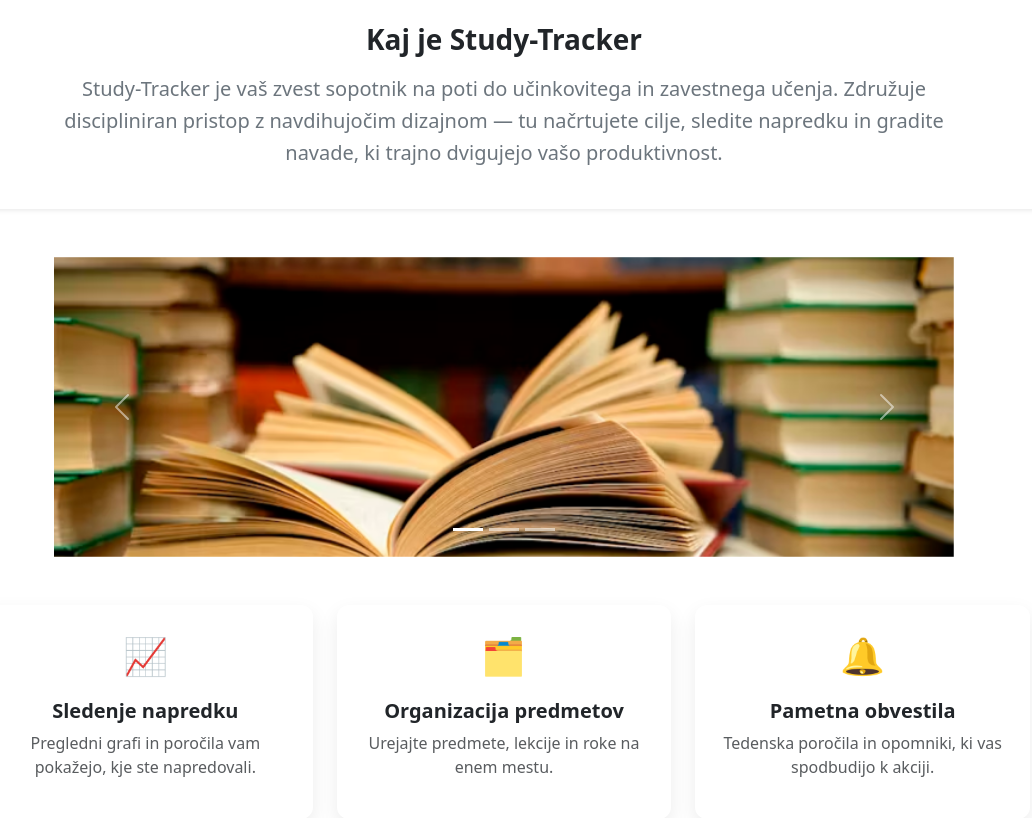
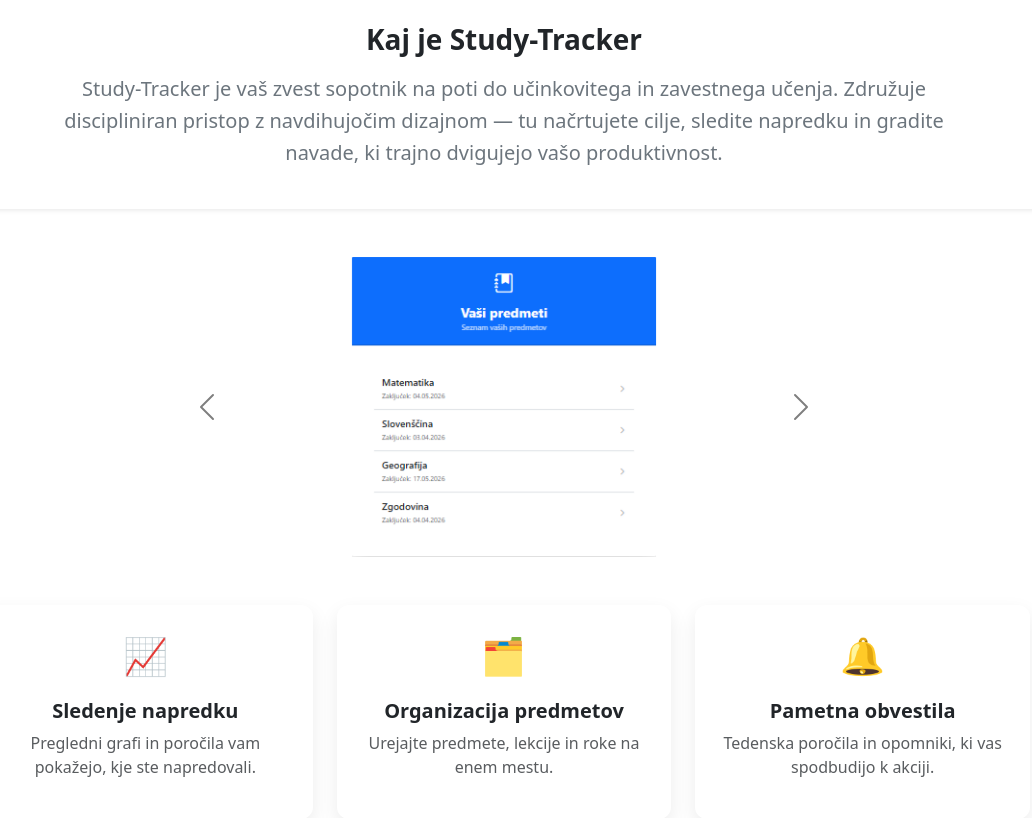
Before and after one commit to AnejVollmeier/Study-Tracker, a PHP site: page / in a window 1280 px wide. Shown: the part 693-1511 px from the top of the page, without its empty margins (136-1168 px from the left). Run offline with PHP 8.4, Linux system fonts and the light colour scheme.

Commit message:
Spremenil sem slike na zacetni strani ter dodal crne puščice.

```diff
--- a/data/www/index.php
+++ b/data/www/index.php
@@ -47,7 +47,7 @@ if (isset($_SESSION['user_id'])) {
                     </div>
                 </div>
             </div>
-            <div class="carousel-wrapper">
+            <div class="carousel-wrapper" style="max-width: 65%; margin: 0 auto;">
                 <div id="carouselExampleIndicators" class="carousel slide" data-bs-ride="carousel">
                     <div class="carousel-indicators">
                         <button type="button" data-bs-target="#carouselExampleIndicators" data-bs-slide-to="0" class="active" aria-current="true" aria-label="Slide 1"></button>
@@ -57,23 +57,23 @@ if (isset($_SESSION['user_id'])) {
 
                     <div class="carousel-inner">
                         <div class="carousel-item active">
-                            <img src="./images/knjige_img.avif" class="d-block w-100" alt="...">
+                            <img src="./images/Predmeti_img.png" class="d-block w-100" alt="..." style="object-fit: contain; max-height: 500px;">
                         </div>
                         <div class="carousel-item">
-                            <img src="./images/kniga_img1.jpeg" class="d-block w-100" alt="...">
+                            <img src="./images/Graf_vseg_poglavi_img.png" class="d-block w-100" alt="..." style="object-fit: contain; max-height: 500px;">
                         </div>
                         <div class="carousel-item">
-                            <img src="./images/knjige_img.avif" class="d-block w-100" alt="...">
+                            <img src="./images/Graf_poglavja_img.png" class="d-block w-100" alt="..." style="object-fit: contain; max-height: 500px;">
                         </div>
                     </div>
 
                     <button class="carousel-control-prev" type="button" data-bs-target="#carouselExampleIndicators" data-bs-slide="prev">
-                        <span class="carousel-control-prev-icon" aria-hidden="true"></span>
+                        <span class="carousel-control-prev-icon" aria-hidden="true" style="filter: invert(1);"></span>
                         <span class="visually-hidden">Prejšnja</span>
                     </button>
 
                     <button class="carousel-control-next" type="button" data-bs-target="#carouselExampleIndicators" data-bs-slide="next">
-                        <span class="carousel-control-next-icon" aria-hidden="true"></span>
+                        <span class="carousel-control-next-icon" aria-hidden="true" style="filter: invert(1);"></span>
                         <span class="visually-hidden">Naslednja</span>
                     </button>
                 </div>
```
Also changed, not shown: data/www/images/Graf_poglavja_img.png (added), data/www/images/Graf_vseg_poglavi_img.png (added), data/www/images/Predmeti_img.png (added), data/www/images/kniga_img1.jpeg (deleted), data/www/images/knjige_img.avif (deleted).
